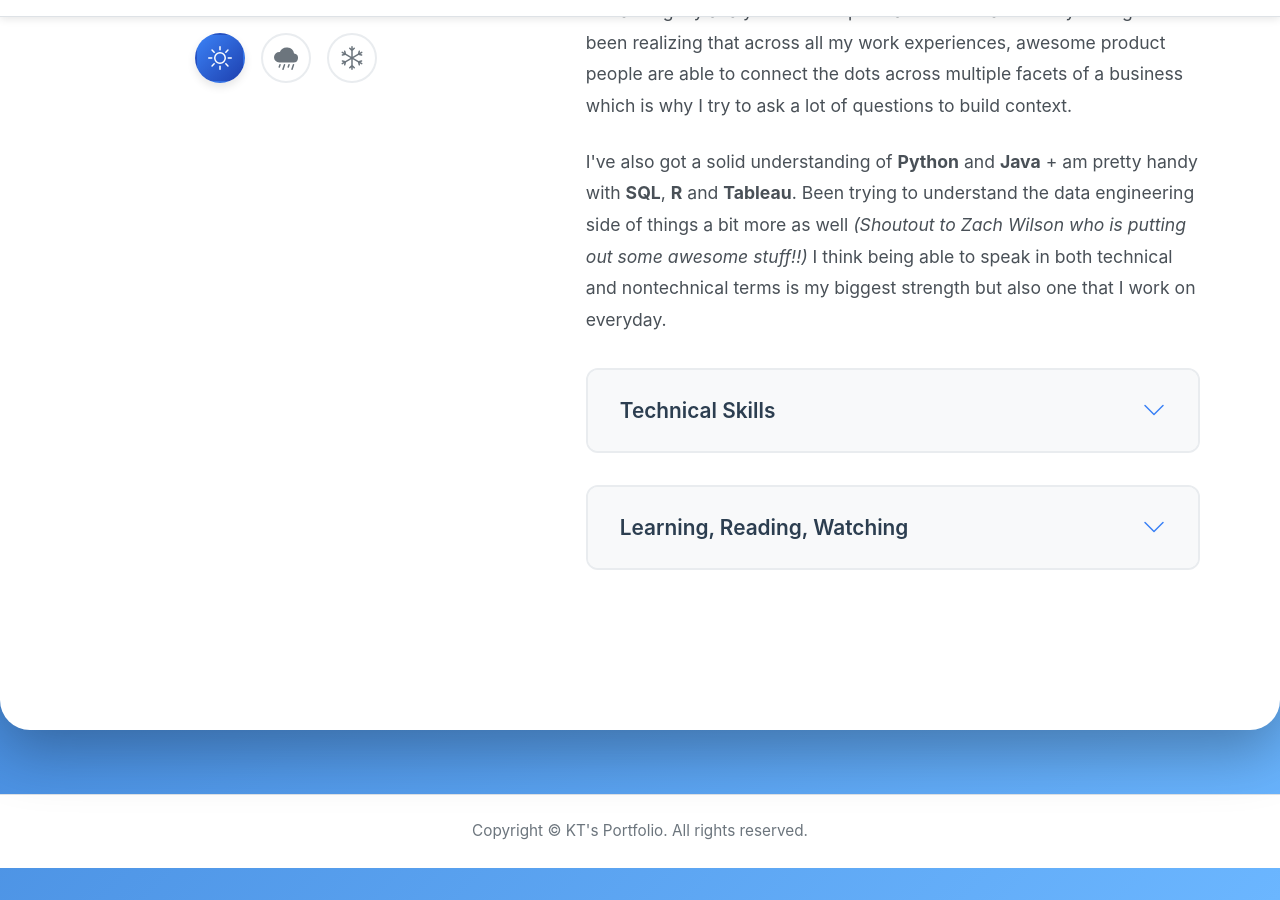
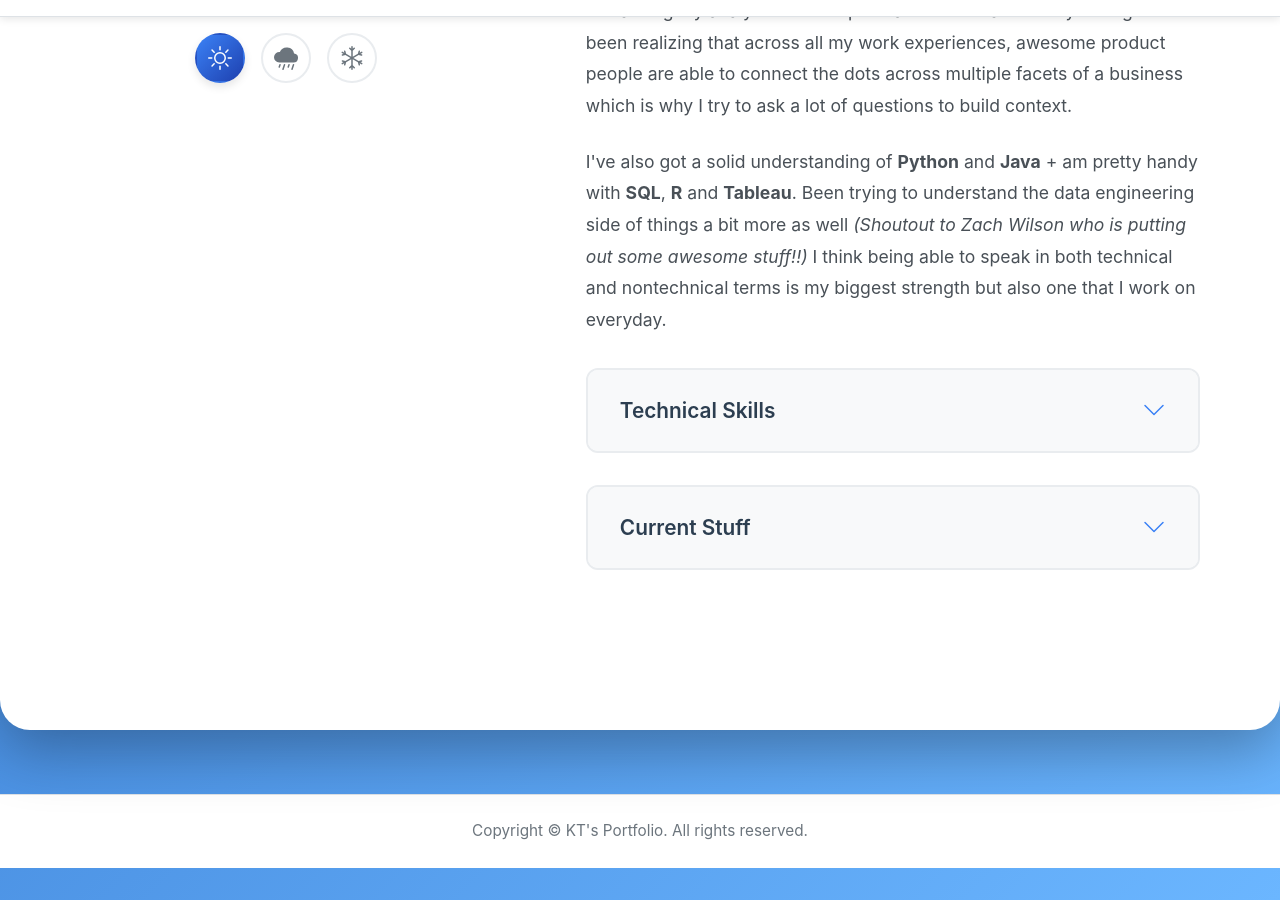
Before and after one commit to kaungthiha/kaungthiha.github.io, a Jekyll site: the page built from index.html, in a window 1280 px wide and 900 px high, scrolled down 790 px. Built offline with Jekyll 4.4.1, drawn with Linux system fonts in a browser that asks for light colours; the list of posts is cut into pages by our own code.

Commit message:
Learning Update

```diff
--- a/index.html
+++ b/index.html
@@ -117,7 +117,7 @@
           <!-- Expandable Learning Section -->
           <div class="expandable-section">
             <button class="expandable-header" data-section="learning">
-              <span class="expandable-title">Learning, Reading, Watching</span>
+              <span class="expandable-title">Current Stuff</span>
               <svg class="chevron-icon" xmlns="http://www.w3.org/2000/svg" width="24" height="24" fill="currentColor" viewBox="0 0 16 16">
                 <path fill-rule="evenodd" d="M1.646 4.646a.5.5 0 0 1 .708 0L8 10.293l5.646-5.647a.5.5 0 0 1 .708.708l-6 6a.5.5 0 0 1-.708 0l-6-6a.5.5 0 0 1 0-.708z"/>
               </svg>
@@ -125,26 +125,26 @@
             <div class="expandable-content" data-content="learning">
               <div class="learning-grid">
                 <div class="learning-category">
-                  <h4><i class="fas fa-graduation-cap"></i> Learning</h4>
+                  <h4><i class="fas fa-graduation-cap"></i>Currently Learning</h4>
                   <ul>
                     <li>Technical Product Management</li>
-                    <li>Data Engineering workflows</li>
+                    <li>Being really good at using Claude Code for projects</li>
                     <li>Data Product Definitions</li>
                   </ul>
                 </div>
                 <div class="learning-category">
-                  <h4><i class="fas fa-book"></i> Reading</h4>
+                  <h4><i class="fas fa-book"></i>Currently Reading</h4>
                   <ul>
-                    <li>The Lean Product Playbook</li>
-                    <li>Inspired: How to Create Tech Products</li>
-                    <li>The Phoenix Project</li>
+                    <li>Palo Alto by Malcolm Harris: </li>
+                    <li>Soul of a Chef by Michael Ruhlman</li>
+                    <li>Ashes of the Imperium by Chris Wraight </li>
                   </ul>
                 </div>
                 <div class="learning-category">
-                  <h4><i class="fas fa-tv"></i> Watching</h4>
+                  <h4><i class="fas fa-tv"></i>Currently Watching</h4>
                   <ul>
-                    <li>Warhammer 40k Lore Deep Dives</li>
-                    <li>Tech leadership talks</li>
+                    <li>Warhammer 40k Lore Dives by PancreasNoWork</li>
+                    <li>WeCrashed</li>
                     <li>Product management case studies</li>
                   </ul>
                 </div>
```
